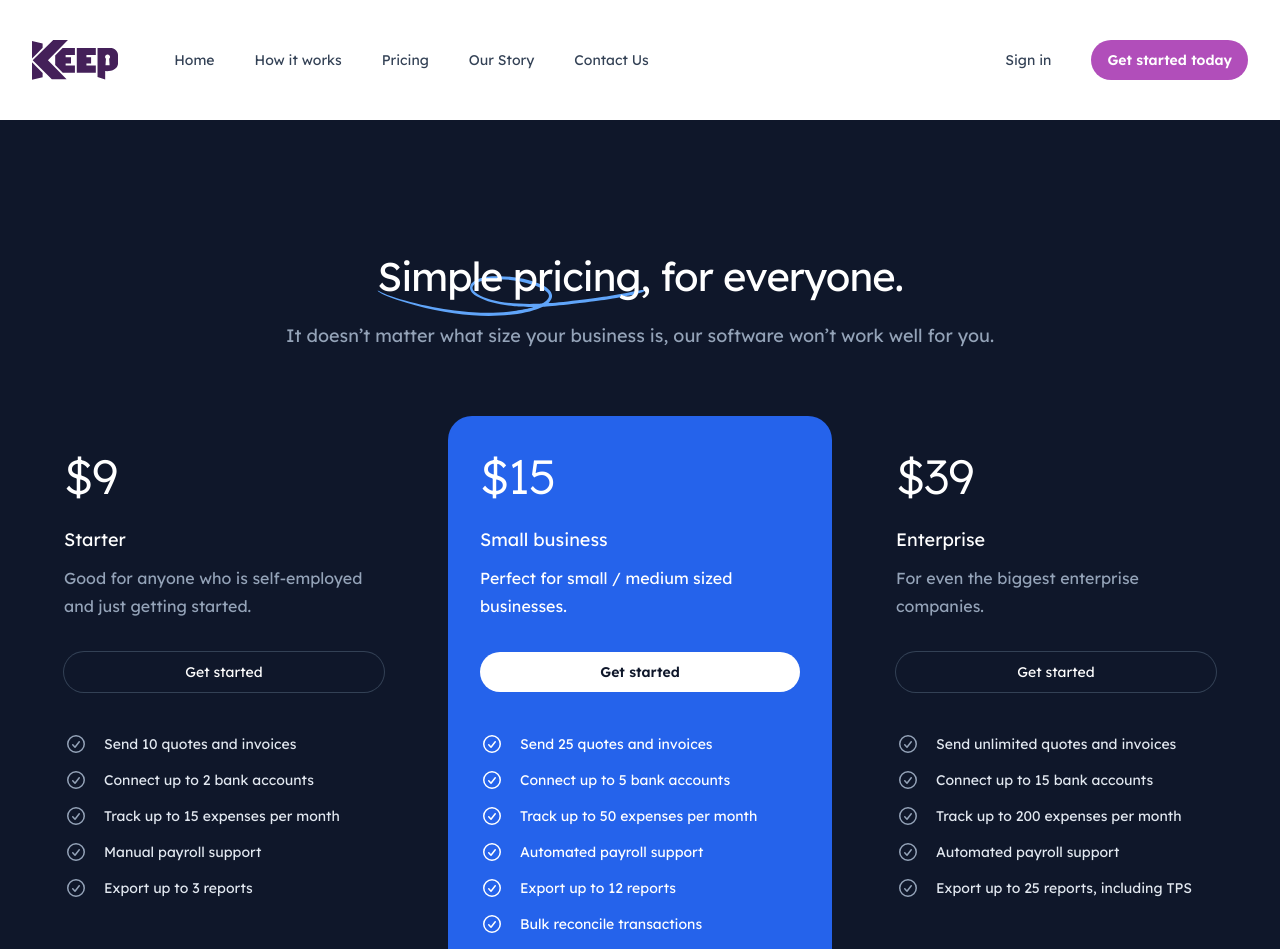
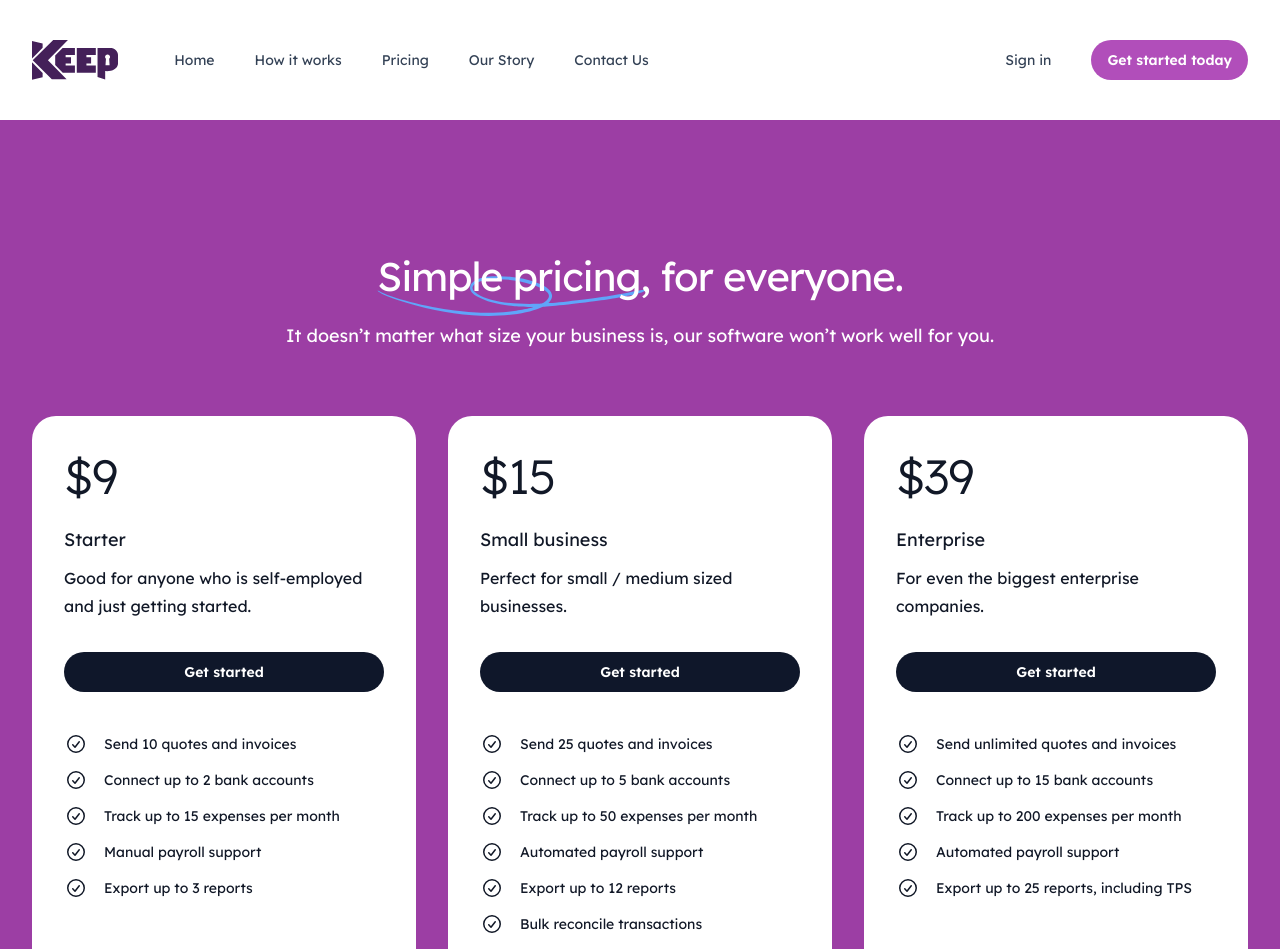
Before and after one commit to KEEP-Legals/keep-marketing-site, a Next.js app: page /pricing in a window 1280 px wide. Shown: the top 949 px of the page. Built offline with nearby package versions, Linux system fonts and the light colour scheme.

Commit message:
Pricing componenent -make adjustments

```diff
--- a/src/components/Pricing.tsx
+++ b/src/components/Pricing.tsx
@@ -56,52 +56,34 @@ function Plan({
   description,
   href,
   features,
-  featured = false,
 }: {
   name: string
   price: string
   description: string
   href: string
   features: Array<string>
-  featured?: boolean
 }) {
   return (
-    <section
-      className={clsx(
-        'flex flex-col rounded-3xl px-6 sm:px-8',
-        featured ? 'order-first bg-blue-600 py-8 lg:order-none' : 'lg:py-8',
-      )}
-    >
-      <h3 className="mt-5 font-display text-lg text-white">{name}</h3>
-      <p
-        className={clsx(
-          'mt-2 text-base',
-          featured ? 'text-white' : 'text-slate-400',
-        )}
-      >
-        {description}
-      </p>
-      <p className="order-first font-display text-5xl font-light tracking-tight text-white">
+    <section className="order-first flex flex-col rounded-3xl bg-white px-6 py-8 text-gray-900 sm:px-8 lg:order-none">
+      <h3 className="mt-5 font-display text-lg ">{name}</h3>
+      <p className="mt-2 text-base">{description}</p>
+      <p className="order-first font-display text-5xl font-light tracking-tight ">
         {price}
       </p>
       <ul
         role="list"
-        className={clsx(
-          'order-last mt-10 flex flex-col gap-y-3 text-sm',
-          featured ? 'text-white' : 'text-slate-200',
-        )}
+        className="order-last mt-10 flex flex-col gap-y-3 text-sm"
       >
         {features.map((feature) => (
           <li key={feature} className="flex">
-            <CheckIcon className={featured ? 'text-white' : 'text-slate-400'} />
+            <CheckIcon />
             <span className="ml-4">{feature}</span>
           </li>
         ))}
       </ul>
       <Button
         href={href}
-        variant={featured ? 'solid' : 'outline'}
-        color="white"
+        variant="solid"
         className="mt-8"
         aria-label={`Get started with the ${name} plan for ${price}`}
       >
@@ -116,7 +98,7 @@ export function Pricing() {
     <section
       id="pricing"
       aria-label="Pricing"
-      className="bg-slate-900 py-20 sm:py-32"
+      className="bg-primary-700 py-20 sm:py-32"
     >
       <Container>
         <div className="md:text-center">
@@ -127,7 +109,7 @@ export function Pricing() {
             </span>{' '}
             for everyone.
           </h2>
-          <p className="mt-4 text-lg text-slate-400">
+          <p className="mt-4 text-lg text-white">
             It doesn’t matter what size your business is, our software won’t
             work well for you.
           </p>
@@ -147,7 +129,6 @@ export function Pricing() {
             ]}
           />
           <Plan
-            featured
             name="Small business"
             price="$15"
             description="Perfect for small / medium sized businesses."
```
